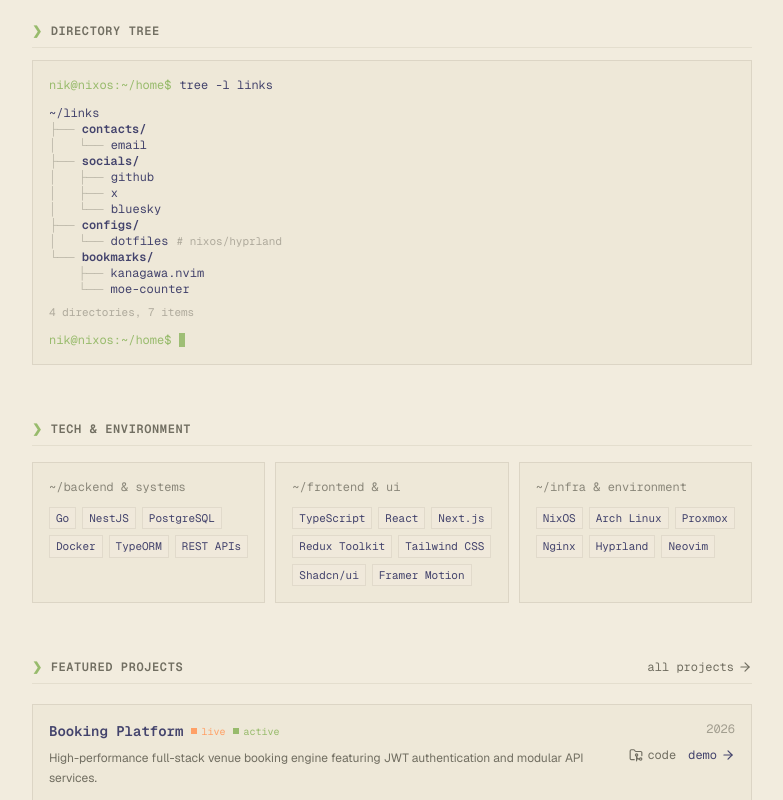
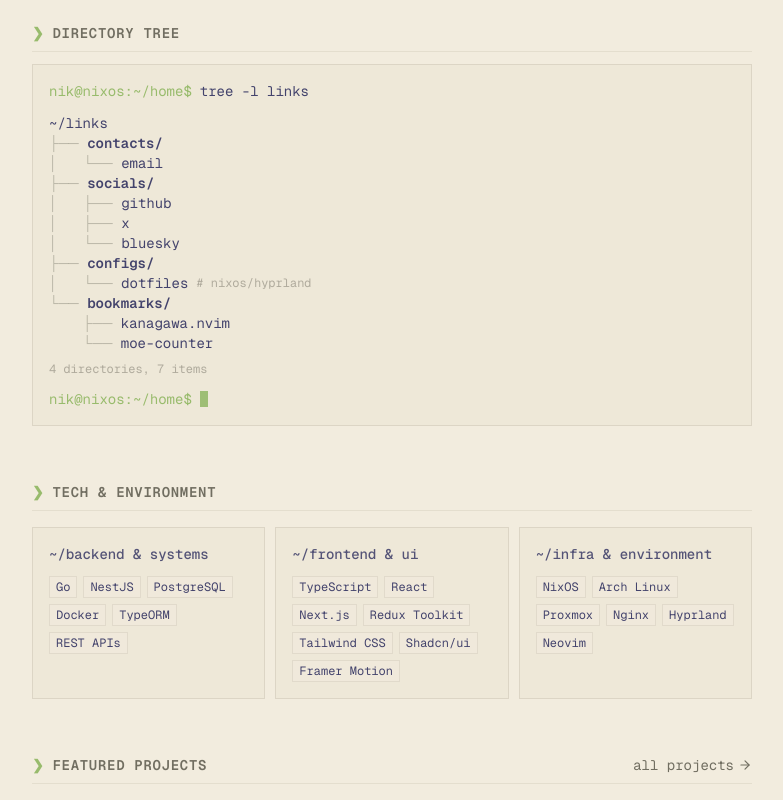
Before and after one commit to notnikbtw/portfolio, a Next.js app: page / in a window 1280 px wide. Shown: the part 360-1160 px from the top of the page, without its empty margins (248-1031 px from the left). Built offline with nearby package versions, Linux system fonts and the light colour scheme.

Commit message:
style(ui): increase the size of the font and standardize font sizes across all components

```diff
--- a/src/components/project-card.tsx
+++ b/src/components/project-card.tsx
@@ -13,12 +13,12 @@ export function ProjectCard({ project }: ProjectCardProps) {
     <Card className="group flex flex-col justify-between p-4 sm:flex-row sm:items-start sm:gap-6">
       <div className="flex flex-1 flex-col gap-2">
         <div className="flex flex-wrap items-center gap-2">
-          <h3 className="text-foreground font-mono text-sm font-semibold">
+          <h3 className="text-foreground font-mono text-sm font-semibold sm:text-base">
             {project.title}
           </h3>
 
           {project.liveUrl && (
-            <span className="text-chart-4 inline-flex items-center gap-1 font-mono text-[10px]">
+            <span className="text-chart-4 inline-flex items-center gap-1 font-mono text-xs">
               <span className="bg-chart-4 h-1.5 w-1.5" aria-hidden="true" />
               <span>live</span>
             </span>
@@ -26,7 +26,7 @@ export function ProjectCard({ project }: ProjectCardProps) {
 
           <span
             aria-label={`Status: ${project.status}`}
-            className={`inline-flex items-center gap-1 font-mono text-[10px] ${
+            className={`inline-flex items-center gap-1 font-mono text-xs ${
               project.status === 'active'
                 ? 'text-chart-2'
                 : 'text-muted-foreground/60'
@@ -44,7 +44,7 @@ export function ProjectCard({ project }: ProjectCardProps) {
           </span>
         </div>
 
-        <p className="text-muted-foreground line-clamp-2 max-w-xl text-xs leading-relaxed">
+        <p className="text-muted-foreground line-clamp-2 max-w-xl text-sm leading-relaxed">
           {project.description}
         </p>
 
--- a/src/components/section-header.tsx
+++ b/src/components/section-header.tsx
@@ -22,7 +22,7 @@ export function SectionHeader({
         className
       )}
     >
-      <div className="text-muted-foreground flex items-center gap-2 font-mono text-xs font-semibold tracking-wider uppercase">
+      <div className="text-muted-foreground flex items-center gap-2 font-mono text-xs font-semibold tracking-wider uppercase sm:text-sm">
         <span className="text-chart-2" aria-hidden="true">
           ❯
         </span>
@@ -33,7 +33,7 @@ export function SectionHeader({
         <Link
           href={href}
           aria-label={`${linkText} for ${title}`}
-          className="group text-muted-foreground hover:text-foreground inline-flex items-center gap-1 font-mono text-xs transition-colors"
+          className="group text-muted-foreground hover:text-foreground inline-flex items-center gap-1 font-mono text-xs transition-colors sm:text-sm"
         >
           <span>{linkText}</span>
           <ArrowRight
--- a/src/components/tech-badge.tsx
+++ b/src/components/tech-badge.tsx
@@ -10,7 +10,7 @@ export function TechBadge({ children, className, ...props }: TechBadgeProps) {
   return (
     <span
       className={cn(
-        'border-border/70 bg-background/60 text-foreground border px-1.5 py-0.5 font-mono text-[11px] transition-colors',
+        'border-border/70 bg-background/60 text-foreground border px-1.5 py-0.5 font-mono text-xs transition-colors',
         className
       )}
       {...props}
--- a/src/components/tech-stack.tsx
+++ b/src/components/tech-stack.tsx
@@ -14,7 +14,7 @@ export function TechStack() {
       <div className="grid grid-cols-1 gap-2.5 sm:grid-cols-3">
         {stackCategories.map(group => (
           <Card key={group.category} className="flex flex-col gap-2 p-4">
-            <h3 className="text-muted-foreground/80 font-mono text-xs">
+            <h3 className="text-foreground/90 font-mono text-xs font-medium sm:text-sm">
               ~/{group.category}
             </h3>
             <TechList items={group.skills} className="pt-1" />
--- a/src/components/terminal-tree.tsx
+++ b/src/components/terminal-tree.tsx
@@ -14,7 +14,7 @@ export function TerminalTree() {
     <section aria-label="Directory tree" className="flex flex-col gap-3">
       <SectionHeader title="Directory Tree" />
 
-      <Card className="p-4 font-mono text-xs select-text">
+      <Card className="p-4 font-mono text-sm select-text">
         <div className="text-muted-foreground mb-3 flex items-center gap-2">
           <span className="text-chart-2 select-none" aria-hidden="true">
             nik@nixos:~/home$
@@ -70,7 +70,7 @@ export function TerminalTree() {
                       )}
 
                       {item.comment && (
-                        <span className="text-muted-foreground/50 ml-2 text-[11px]">
+                        <span className="text-muted-foreground/50 ml-2 text-xs">
                           # {item.comment}
                         </span>
                       )}
@@ -81,7 +81,7 @@ export function TerminalTree() {
             );
           })}
         </div>
-        <div className="text-muted-foreground/50 mt-2 text-[11px]">
+        <div className="text-muted-foreground/50 mt-2 text-xs">
           {totalDirectories} directories, {totalItems} items
         </div>
 
@@ -90,7 +90,7 @@ export function TerminalTree() {
             nik@nixos:~/home$
           </span>
           <span
-            className="bg-chart-2 inline-block h-3.5 w-1.5 animate-pulse"
+            className="bg-chart-2 inline-block h-4 w-2 animate-pulse"
             aria-hidden="true"
           />
         </div>
```
